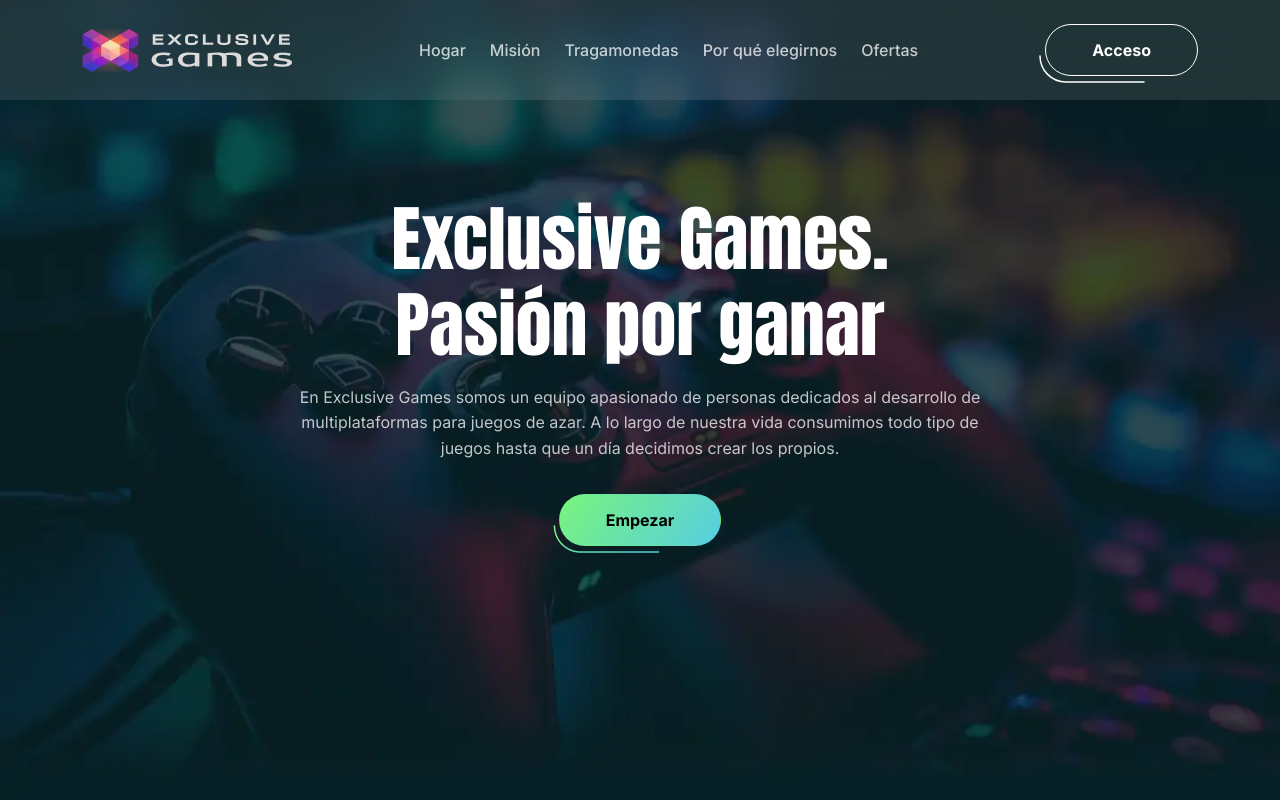
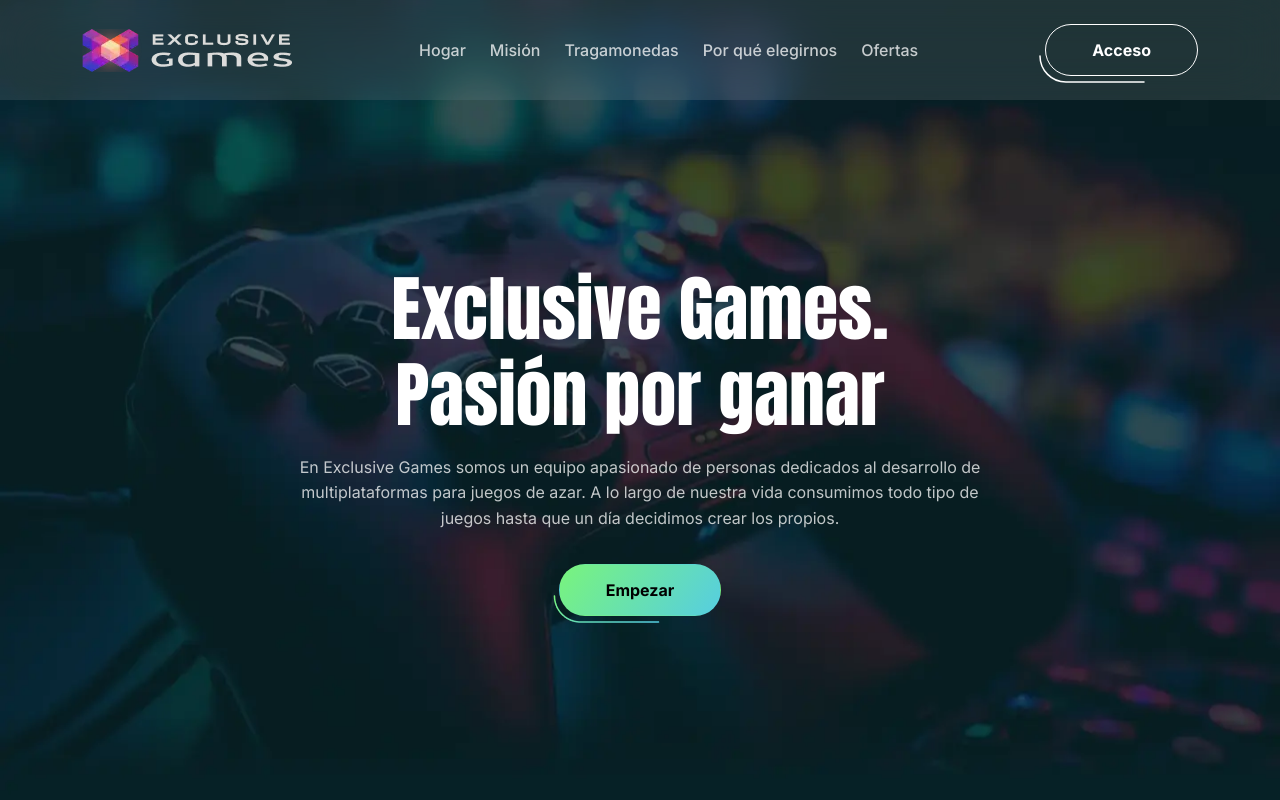
Before and after one commit to David-saini/Exclusive_Rummy, a plain HTML site: page Index.html in a window 1280 px wide. Shown: the top 800 px of the page. Drawn offline with nearby package versions, Linux system fonts and the light colour scheme.

Commit message:
padding-update

```diff
--- a/Index.html
+++ b/Index.html
@@ -108,7 +108,7 @@
             </div>
         </nav>
         <section class="mt-5" id="home">
-            <div class=" flex-column d-flex align-items-center justify-content-center" data-aos="zoom-in"
+            <div class=" flex-column d-flex align-items-center justify-content-center pt_5" data-aos="zoom-in"
                 data-aos-duration="1000" data-aos-delay="300" data-aos-easing="linear">
                 <h1 class="text-white text-center ff-Anton fs-72px max-w-505px pt-5 px-2 line-height-120 mb-0">
                     Exclusive Games. <span class="block">Pasión por ganar</span></h1>
--- a/assets/Css/style.css
+++ b/assets/Css/style.css
@@ -12,6 +12,10 @@
     margin-right: auto;
     padding-left: 12px;
     padding-right: 12px;
+}
+
+.pt_5 {
+    padding-top: 70px;
 }
 
 /* preloader */
```
